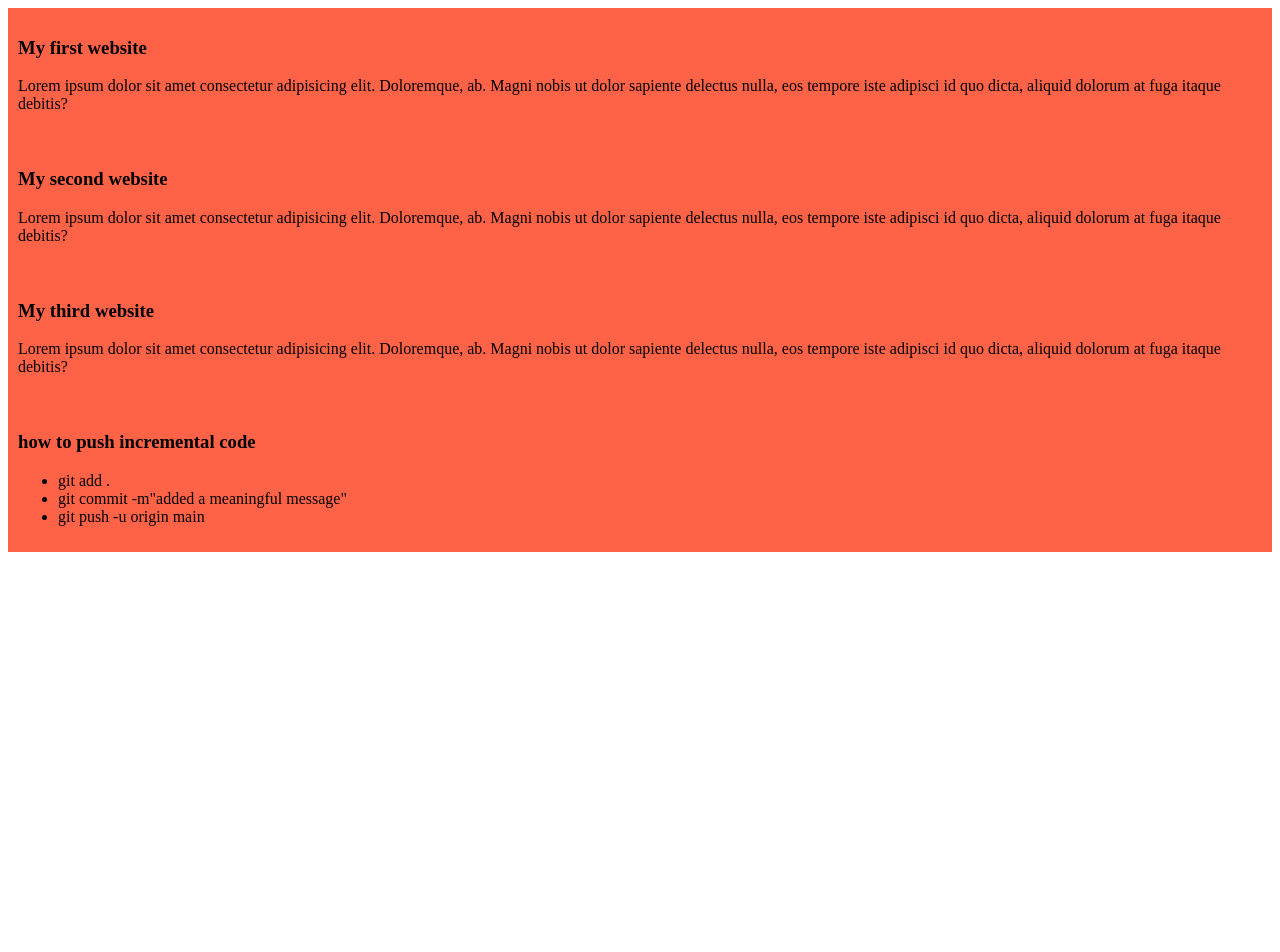
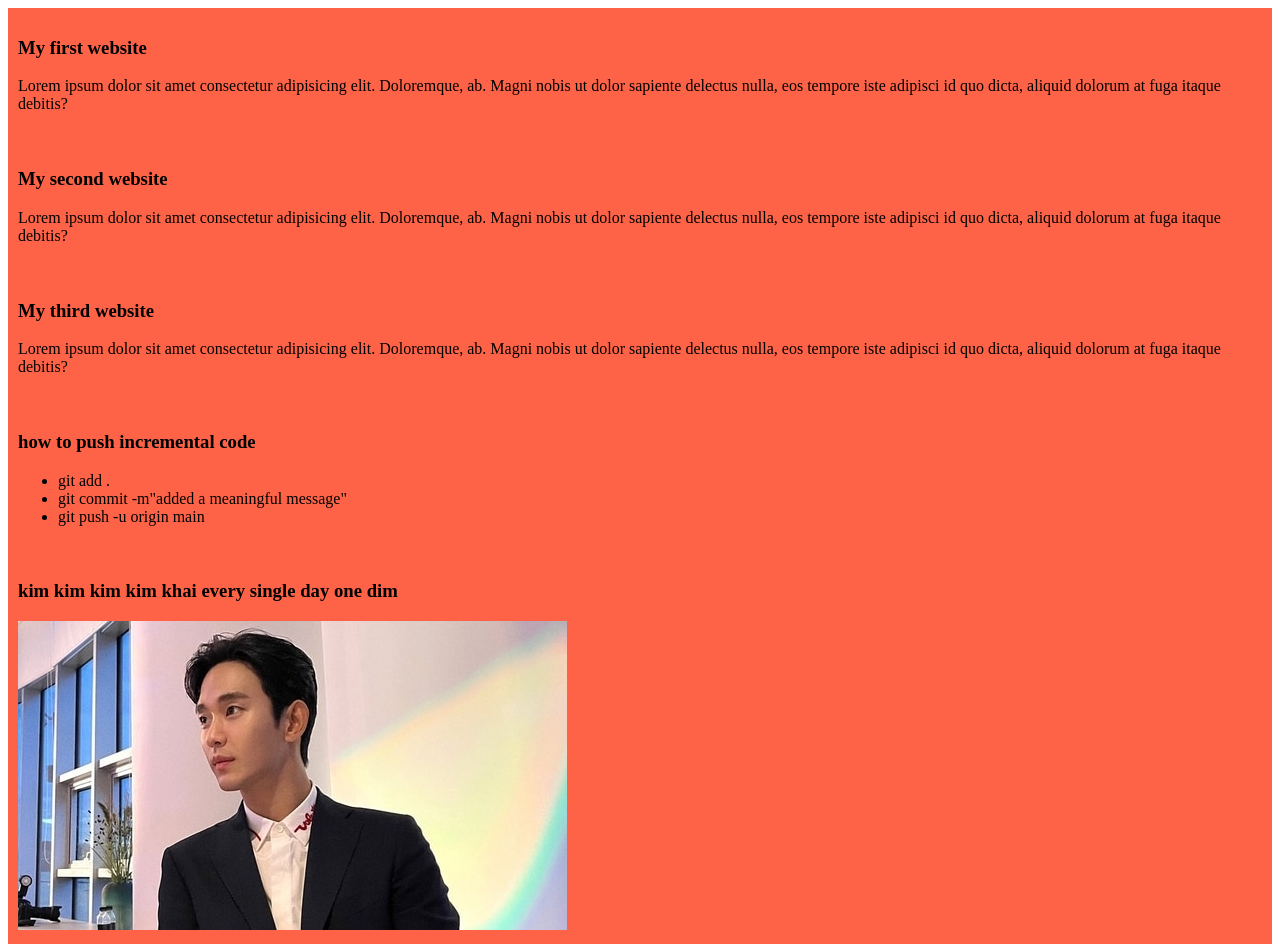
Before and after one commit to mdsihaburrahman/my-shelly-coop-repo, a plain HTML site: page index.html in a window 1280 px wide. Before the commit the page ends 800 px from the top, so only its background shows below. Drawn offline with Linux system fonts and the light colour scheme.

Commit message:
kim here is a one picture

```diff
--- a/index.html
+++ b/index.html
@@ -27,6 +27,10 @@
             <li>git push -u origin main</li>
         </ul>
     </div>
+    <div>
+        <h3>kim kim kim kim khai every single day one dim</h3>
+        <img src="image/kim.jpg" alt="">
+    </div>
 
 </body>
 </html>
```
Also changed, not shown: image/kim.jpg (added).
